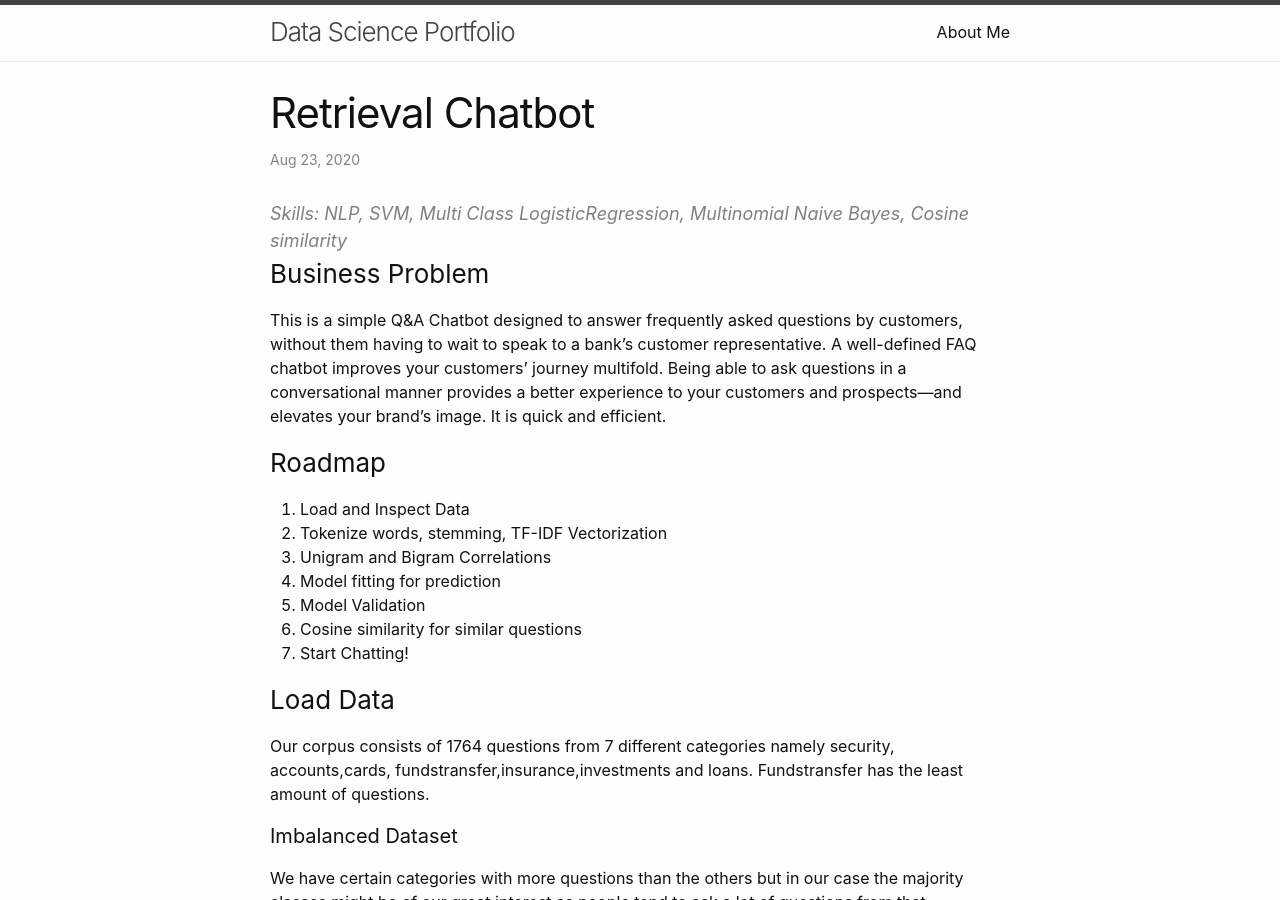
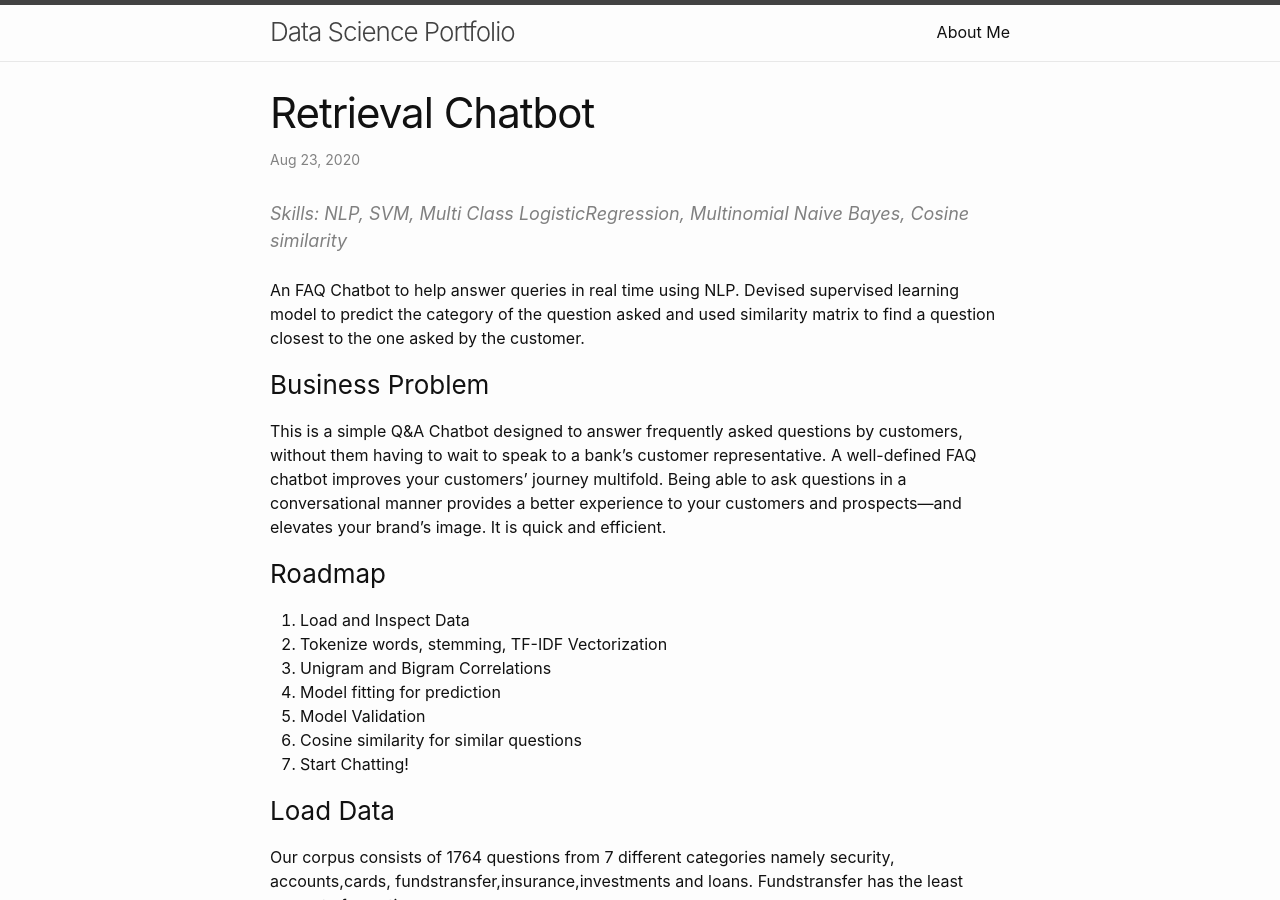
Before and after one commit to pmanwani/pmanwani.github.io, a Jekyll site: the page built from _posts/2020-08-23-bottest_new.md, in a window 1280 px wide and 900 px high. Built offline with Jekyll 4.4.1, drawn with Linux system fonts in a browser that asks for light colours.

Commit message:
Update 2020-08-23-bottest_new.md

```diff
--- a/_posts/2020-08-23-bottest_new.md
+++ b/_posts/2020-08-23-bottest_new.md
@@ -5,7 +5,8 @@ date:   2020-08-23 15:03:14 -0400
 categories: jekyll update
 ---
 
-<font color="grey" size = 4><i>Skills: NLP, SVM, Multi Class LogisticRegression, Multinomial Naive Bayes, Cosine similarity</i></font>
+<font color="grey" size = 4><i>Skills: NLP, SVM, Multi Class LogisticRegression, Multinomial Naive Bayes, Cosine similarity</i></font><br>
+An FAQ Chatbot to help answer queries in real time using NLP. Devised supervised learning model to predict the category of the question asked and used similarity matrix to find a question closest to the one asked by the customer.
 
 ### Business Problem
 This is a simple Q&A Chatbot designed to answer frequently asked questions by customers, without them having to wait to speak to a bank's customer representative. A well-defined FAQ chatbot improves your customers' journey multifold. Being able to ask questions in a conversational manner provides a better experience to your customers and prospects—and elevates your brand's image. It is quick and efficient.
```
